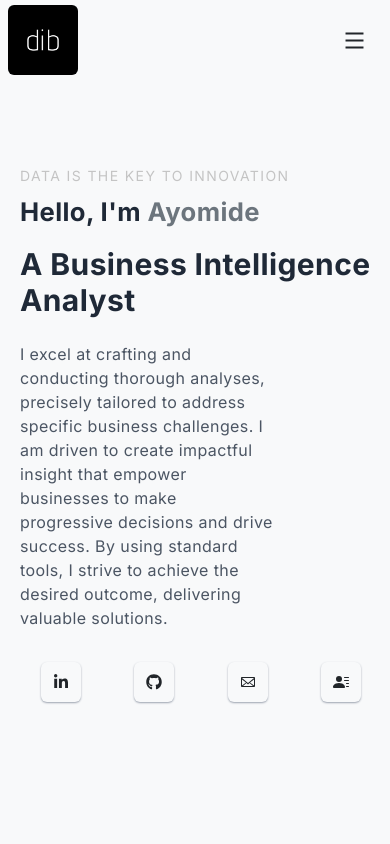
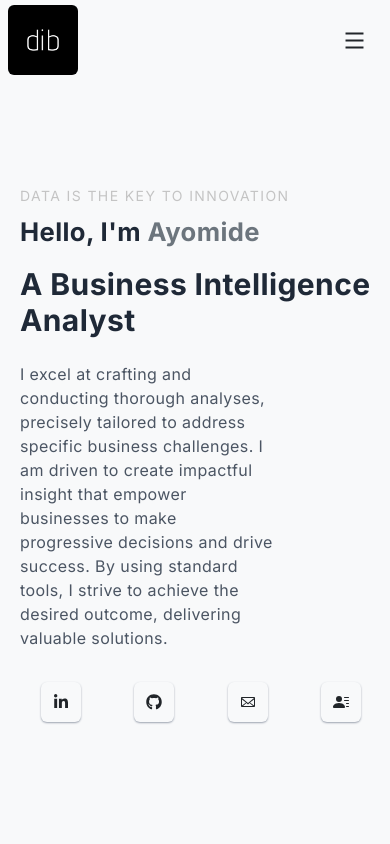
Before and after one commit to akins11/nxtp, a Next.js app: page / in a window 390 px wide. Shown: the top 844 px of the page. Built offline with nearby package versions, Linux system fonts and the light colour scheme.

Commit message:
increase the margin at the top on small screens

```diff
--- a/src/components/Hero.jsx
+++ b/src/components/Hero.jsx
@@ -9,7 +9,7 @@ const Hero = () => {
     <div id='home' className='w-full h-screen text-start'>
         <div className='max-w-[1240px] w-full h-full mx-auto p-2 ps-5 md:ps-2 flex justify-start items-center'>
             <div>
-                <p className="uppercase mt-10 md:mt-0 text-sm tracking-widest  text-[#C4C4C4]">Data is the key to innovation</p>
+                <p className="uppercase mt-20 md:mt-0 text-sm tracking-widest  text-[#C4C4C4]">Data is the key to innovation</p>
                 <h1 className='py-2 text-[1.6rem] text-gray-800'>Hello, I'm <span className='text-[#6C757D]'>Ayomide</span></h1>
                 <h1 className='py-2 text-gray-800'>A Business Intelligence Analyst</h1>
                 <p className='py-4 text-gray-600 max-w-[70%]'>
```
